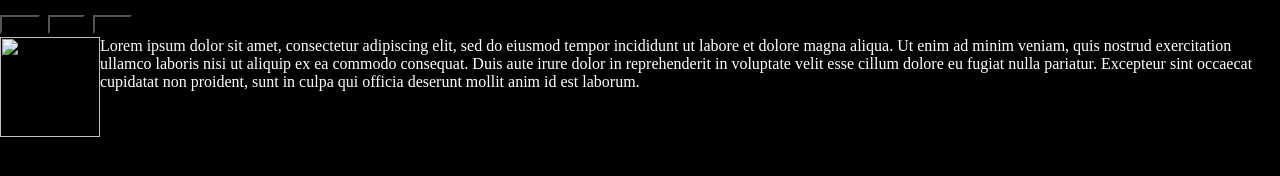
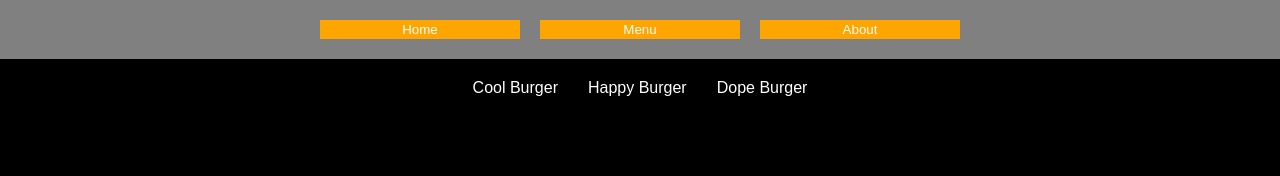
Before and after one commit to daviddinh1/restaurant, a website built with webpack: page src/index.html in a window 1280 px wide. Both pictures are taken after a click on the button "Menu". Built offline with nearby package versions, Linux system fonts and the light colour scheme; files whose address does not match are found by name.

Commit message:
created about and menu page

```diff
--- /dev/null
+++ b/src/about.js
@@ -0,0 +1,7 @@
+export function about(){
+ let contentContainer = document.querySelector("#content");
+ let aboutText = document.createElement("div");
+ aboutText.textContent = "Since 1999, we have been proudly serving authentic Indian cuisine, steeped in tradition and flavor, inviting you to experience the rich tapestry of Indian culinary delights at our restaurant.";
+ aboutText.setAttribute("id","about");
+ contentContainer.appendChild(aboutText);
+}
--- a/src/index.html
+++ b/src/index.html
@@ -8,9 +8,9 @@
 <body>
  <h1>
   <nav>
-   <button>Home</button>
-   <button>Menu</button>
-   <button>About</button>
+   <button id="1">Home</button>
+   <button id="2">Menu</button>
+   <button id="3">About</button>
   </nav>
  </h1>
 
--- a/src/index.js
+++ b/src/index.js
@@ -1,10 +1,13 @@
 //import css through js
 import pic from './icon-nightbringer-final.jpg'; //even if its in the same folder you have to import it
 import './style.css';
+import {menu} from './menu.js';
+import {about} from './about.js';
 
-//add the image using js and the text
+
+//this is our home page add it into addeventlistener
+function home(){
  let contentContainer  =document.querySelector("#content");
-let container = document.querySelector("body");
  let img = new Image(100,100);
  img.src = pic;
 
@@ -14,6 +17,41 @@ let para = document.createElement("div");
  para.textContent = "Lorem ipsum dolor sit amet, consectetur adipiscing elit, sed do eiusmod tempor incididunt ut labore et dolore magna aliqua. Ut enim ad minim veniam, quis nostrud exercitation ullamco laboris nisi ut aliquip ex ea commodo consequat. Duis aute irure dolor in reprehenderit in voluptate velit esse cillum dolore eu fugiat nulla pariatur. Excepteur sint occaecat cupidatat non proident, sunt in culpa qui officia deserunt mollit anim id est laborum.";
  para.style.color = "white";
 
-
+ para.setAttribute("id","text");
  contentContainer.appendChild(img);
  contentContainer.append(para);
+}
+
+
+function tabSwitch(){
+ let contentContainer  =document.querySelector("#content");
+
+ let homePage = document.getElementById("1");
+ let menuPage = document.getElementById("2");
+ let aboutPage = document.getElementById("3");
+
+ aboutPage.addEventListener("click",() => {
+   while(contentContainer.lastChild){
+      contentContainer.removeChild(contentContainer.lastChild);
+     }
+    about();
+ });
+ homePage.addEventListener("click",() =>{
+  while(contentContainer.lastChild){
+   contentContainer.removeChild(contentContainer.lastChild);
+  }
+  home();
+ });
+ menuPage.addEventListener("click", ()=> {
+  while(contentContainer.lastChild){
+   contentContainer.removeChild(contentContainer.lastChild);
+  }
+  menu()
+ });
+
+
+
+}
+
+home();
+tabSwitch();
--- /dev/null
+++ b/src/menu.js
@@ -0,0 +1,20 @@
+export function menu(){
+ let contentContainer = document.querySelector("#content");
+
+ let menuItem1 = document.createElement("div");
+ menuItem1.textContent = "Cool Burger";
+ let menuItem2 = document.createElement("div");
+ menuItem2.textContent = "Happy Burger";
+  let menuItem3 = document.createElement("div");
+ menuItem3.textContent = "Dope Burger";
+
+ menuItem1.setAttribute("class","menu");
+ menuItem2.setAttribute("class","menu");
+ menuItem3.setAttribute("class","menu");
+
+
+ contentContainer.appendChild(menuItem1);
+ contentContainer.appendChild(menuItem2);
+ contentContainer.appendChild(menuItem3);
+
+}
--- a/src/style.css
+++ b/src/style.css
@@ -2,8 +2,51 @@
  margin: 0;
  padding: 0;
  background-color: black;
+ font-family: Arial, Helvetica, sans-serif;
 }
 
 #content{
  display:flex;
+ justify-content: center;
+ align-items: center;
+ padding-top: 20px;
+ gap: 30px;
 }
+
+#text{
+ width: 200px;
+}
+
+nav{
+ display: flex;
+ justify-content: center;
+ align-items: center;
+ background-color: gray;
+ padding: 20px;
+ gap: 20px;
+}
+
+button{
+ color: white;
+ background-color: orange;
+ width: 200px;
+ height: auto;
+ border: 2px solid orange;
+}
+
+button:hover{
+  border: 2px solid lavender;
+ background-color: lavender;
+}
+
+.menu{
+ color: white;
+ display: flex;
+ justify-content: center;
+}
+
+#about{
+ font-size: 100px;
+ color: white;
+ width: 300px;
+}
```
Also changed, not shown: dist/index.html, dist/main.js. Lines whose indentation alone changed are shown as unchanged.
